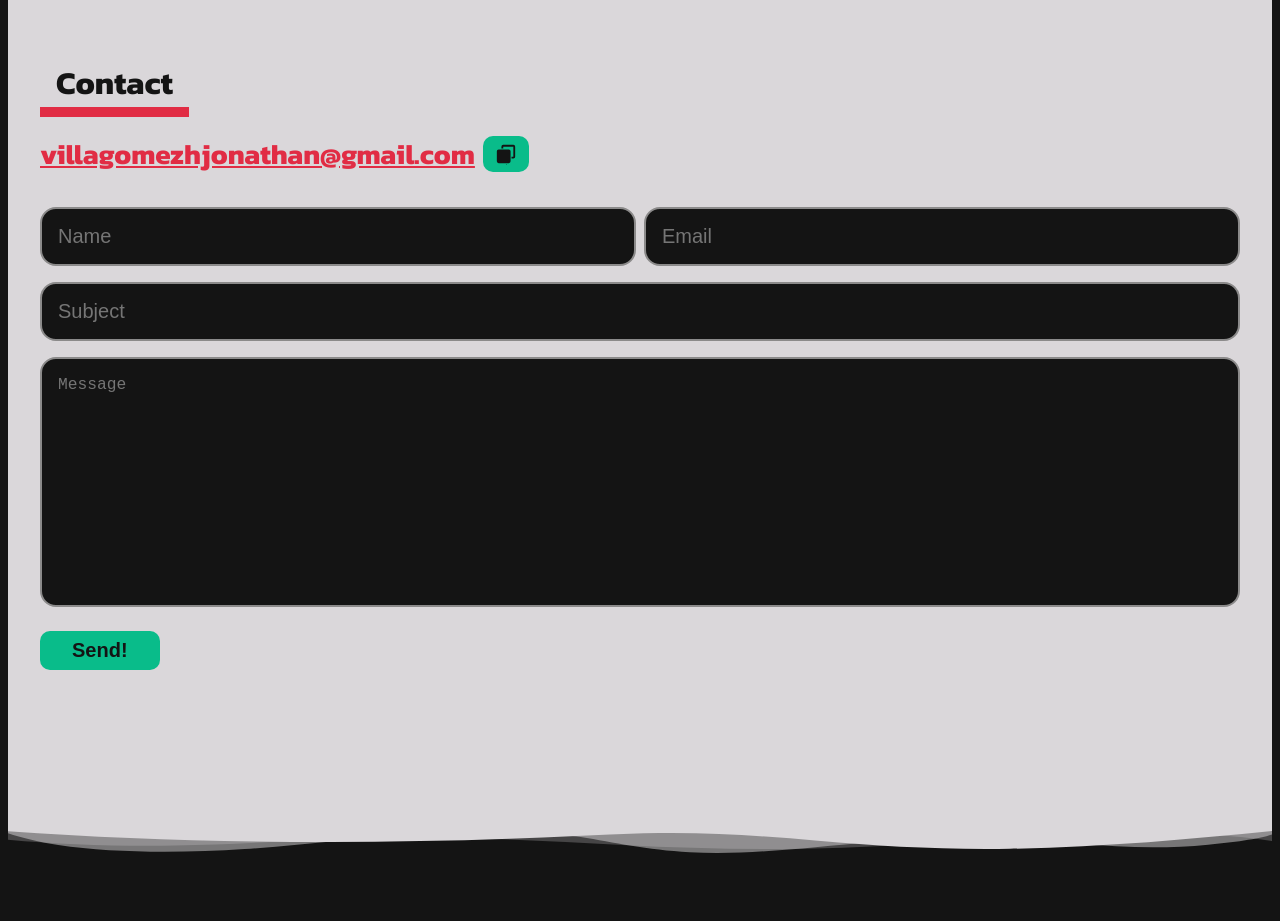
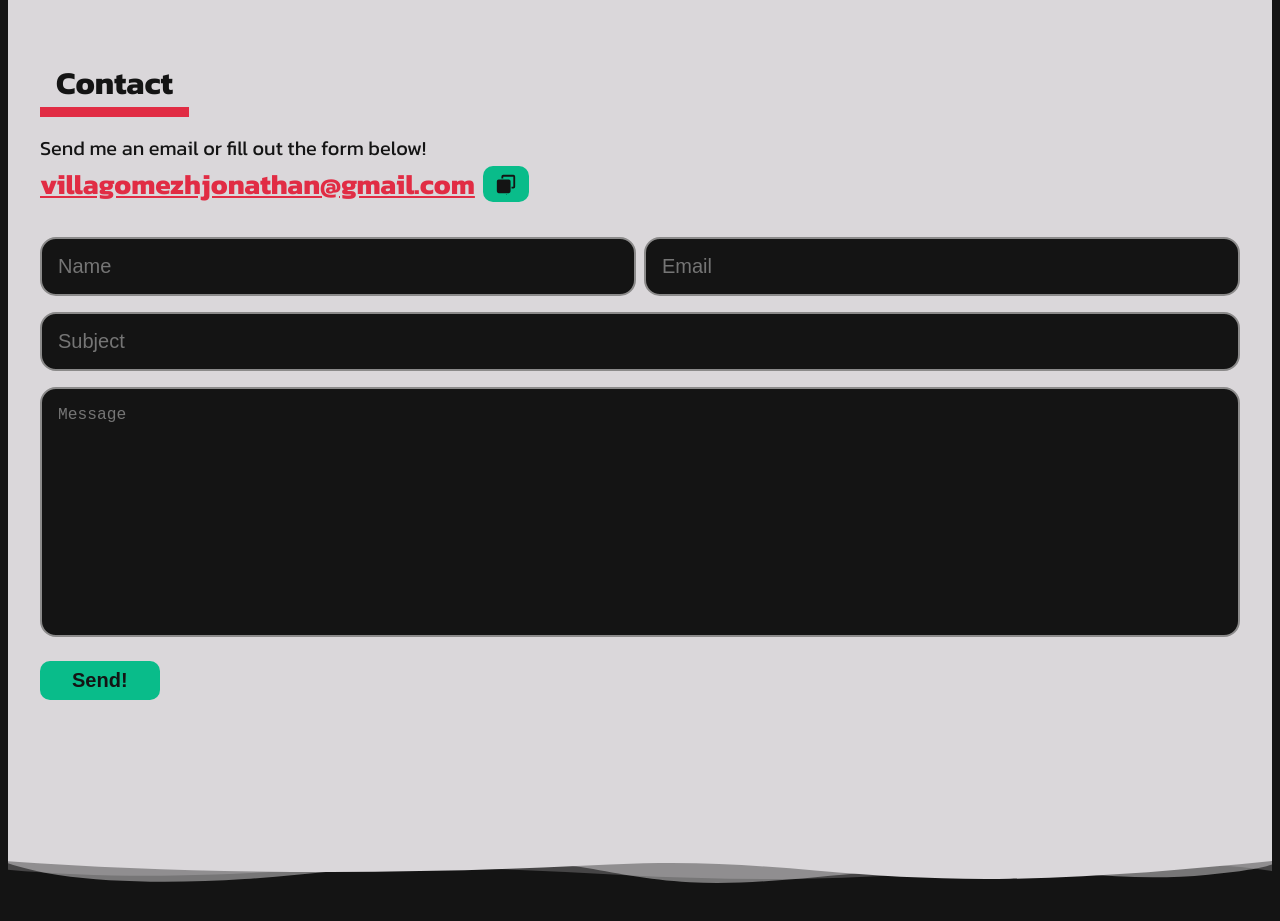
Before and after one commit to venoblin/personal-portfolio-frontend, a React (Create React App) app: page / in a window 1280 px wide. Shown: the part 3080-4001 px from the top of the page. Built offline with nearby package versions, Linux system fonts and the light colour scheme; no server answers.

Commit message:
worked on copy email functionality

```diff
--- a/src/components/sections/Contact.jsx
+++ b/src/components/sections/Contact.jsx
@@ -45,6 +45,8 @@ const Contact = () => {
 
       <div className="wrapper">
       <h2>Contact</h2>
+        <p>Send me an email or fill out the form below!</p>
+
         <div className='email'>
           <h3>villagomezhjonathan@gmail.com</h3>
 
```
